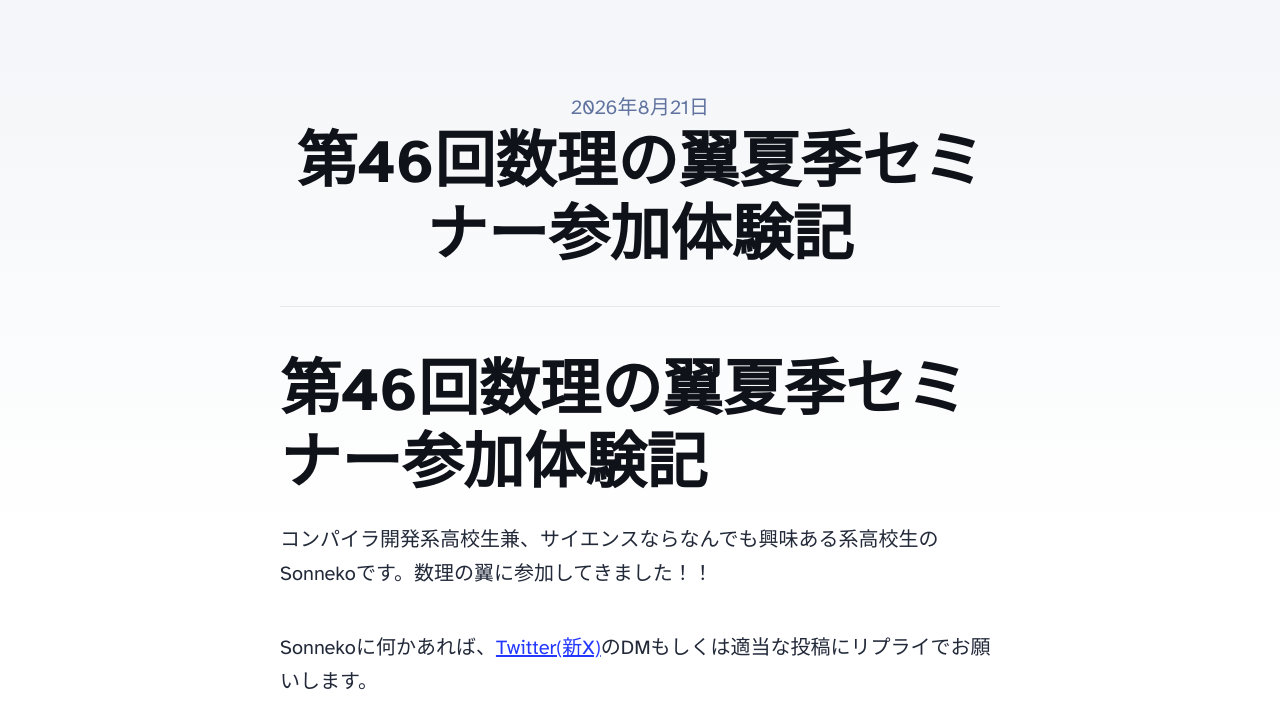
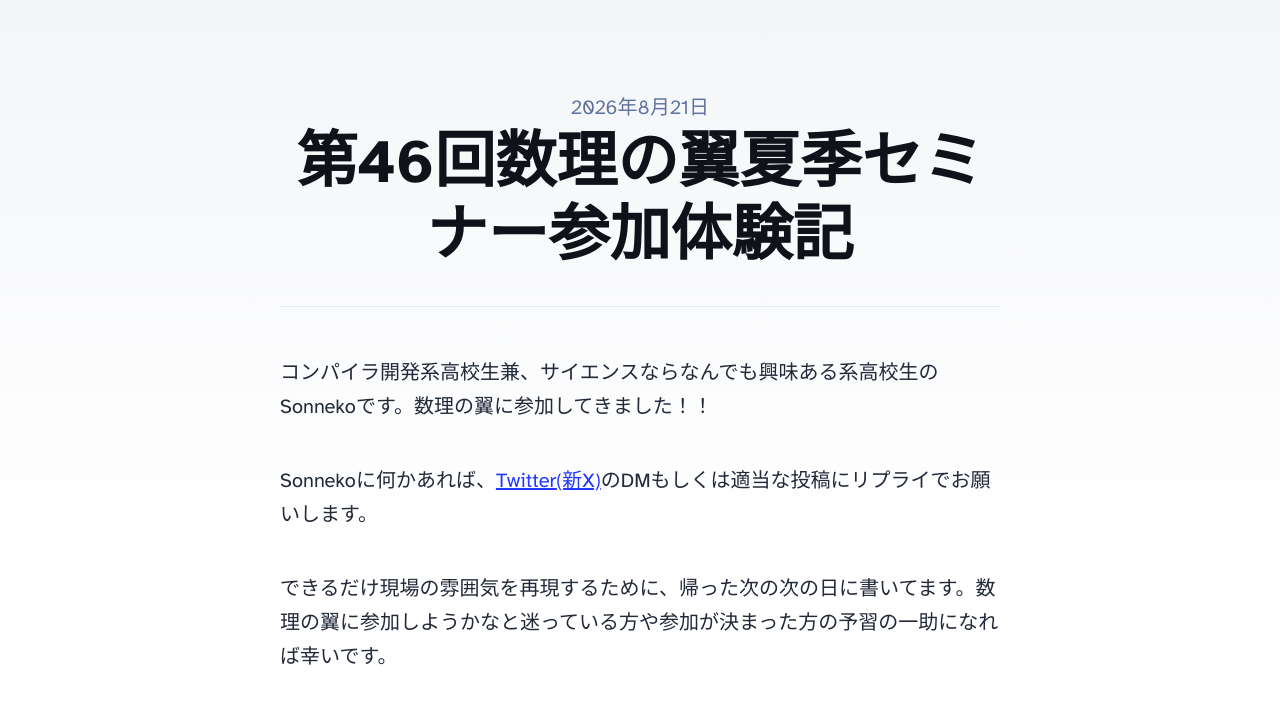
Before and after one commit to sonneko/sonneko.github.io, an Astro site: page /ja/blog/wing46-review in a window 1280 px wide. Shown: the part 66-778 px from the top of the page. Built offline with nearby package versions, Linux system fonts and the light colour scheme; Astro itself is replaced by a stand-in of ours.

Commit message:
fix remove title h1

```diff
--- a/src/content/blog/wing46-review.md
+++ b/src/content/blog/wing46-review.md
@@ -4,8 +4,6 @@ description: '数理の翼に参加したのでその体験記を書いてみま
 pubDate: '2026-08-21'
 lang: 'ja'
 ---
-
-# 第46回数理の翼夏季セミナー参加体験記
 
 コンパイラ開発系高校生兼、サイエンスならなんでも興味ある系高校生のSonnekoです。数理の翼に参加してきました！！
 
```
